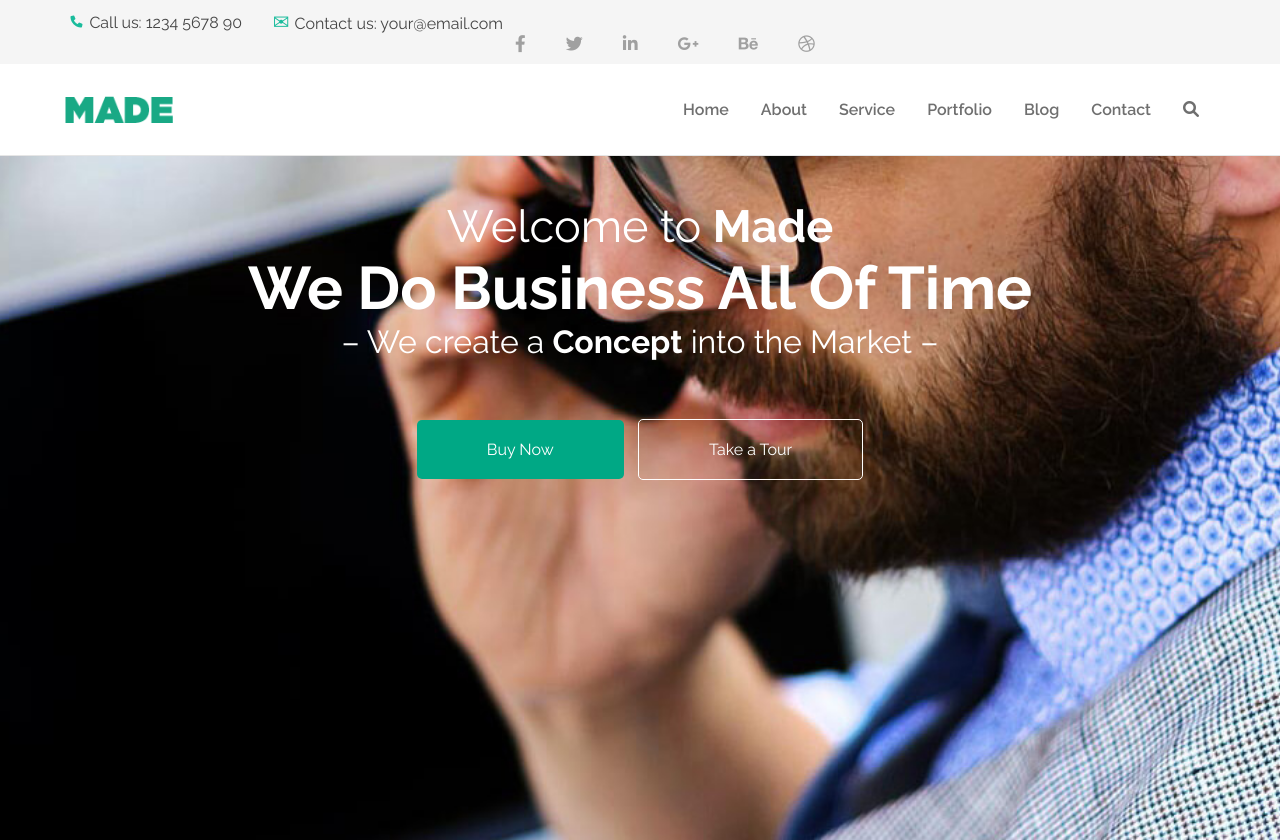
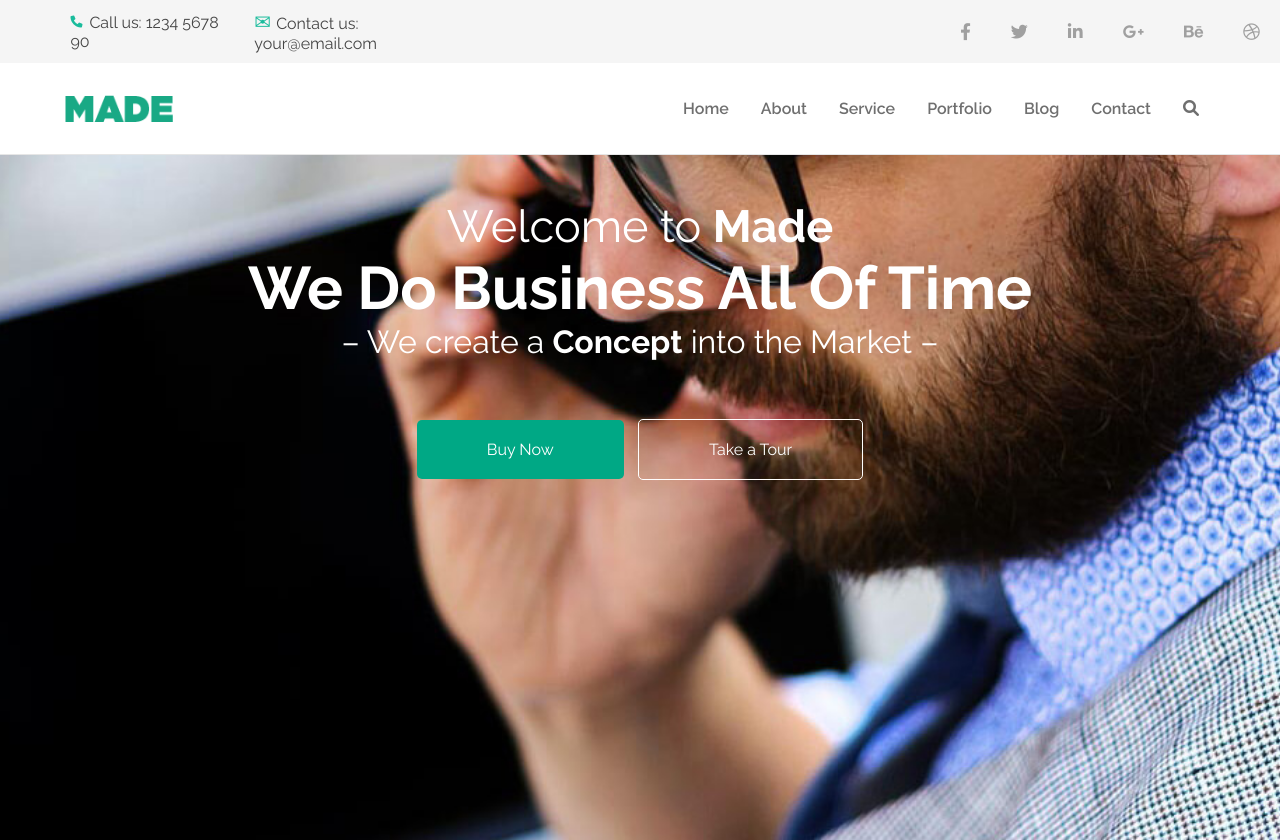
Before and after one commit to JosephAjigboteso/web-design-2, a plain HTML site: page index.html in a window 1280 px wide. Shown: the top 840 px of the page. Drawn offline with Linux system fonts and the light colour scheme.

Commit message:
made changes to top-social in header

```diff
--- a/style.css
+++ b/style.css
@@ -123,8 +123,9 @@ a {
 
 .top-social {
     display: flex;
-    flex-wrap: wrap;
+    flex-wrap: no-wrap;
     align-items: center;
+    width: 100%;
     background-color: rgb(245, 245, 245);
     padding: 10px 0;
 }
@@ -171,7 +172,7 @@ a {
     list-style: none;
     font-size: 17px;
     font-weight: 700;
-    margin-left: 495px;
+    margin-left: 480px;
 }
 
 .social-list li a {
```
